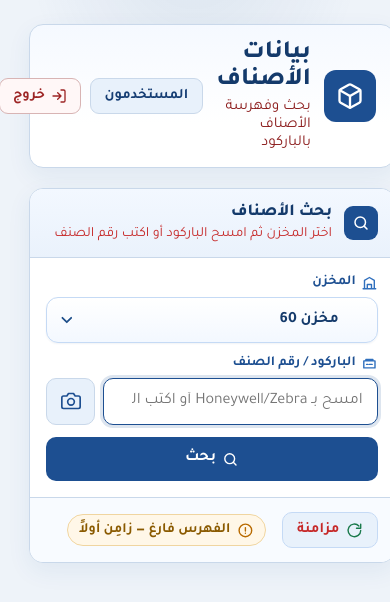
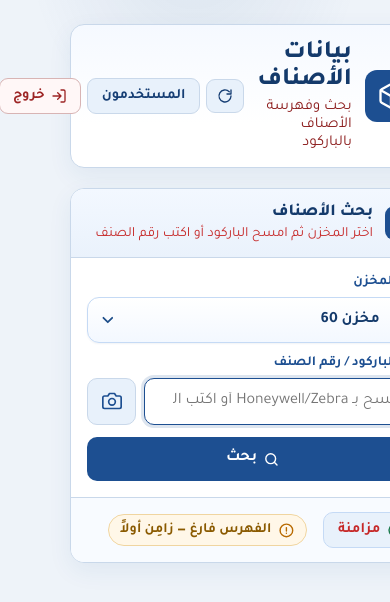
Before and after one commit to Haroon2030/item2026, a Django app: page / in a window 390 px wide; the page is wider, and only the part inside the window is pictured. Shown: the top 602 px of that part. Run offline with Django 5.2, Linux system fonts and the light colour scheme; the visitor is signed in with stand-in values (Sample User, id 1); data that the repository does not hold is empty.

Commit message:
feat(ui): add mobile-friendly refresh button in top bar
Co-authored-by: Cursor <cursoragent@cursor.com>

```diff
--- a/static/css/style.css
+++ b/static/css/style.css
@@ -85,6 +85,36 @@ body {
 
 .logout-form { margin: 0; }
 
+.btn-refresh {
+  display: inline-flex;
+  align-items: center;
+  gap: 0.4rem;
+  padding: 0.55rem 0.8rem;
+  border: 1px solid var(--line);
+  border-radius: 9px;
+  background: var(--brand-soft);
+  color: var(--brand-dark);
+  font: 700 0.9rem var(--font);
+  cursor: pointer;
+}
+
+.btn-refresh:hover { background: #dceafb; }
+.btn-refresh:active { transform: scale(0.97); }
+.btn-refresh.is-spinning svg { animation: btn-refresh-spin 0.7s linear infinite; }
+.btn-refresh svg {
+  width: 1rem;
+  height: 1rem;
+  fill: none;
+  stroke: currentColor;
+  stroke-width: 2;
+  stroke-linecap: round;
+  stroke-linejoin: round;
+}
+
+@keyframes btn-refresh-spin {
+  to { transform: rotate(360deg); }
+}
+
 .btn-users {
   display: inline-flex;
   align-items: center;
@@ -1193,6 +1223,9 @@ body {
   }
   .warehouse-field { flex: 1 1 auto; }
   .btn-primary { width: 100%; }
+  .topbar-actions { gap: 0.4rem; }
+  .btn-refresh { padding: 0.5rem 0.6rem; }
+  .btn-refresh-text { display: none; }
   .match-top,
   .match-head { flex-direction: column; }
   .match-card-simple {
--- a/static/js/sync-progress.js
+++ b/static/js/sync-progress.js
@@ -1,3 +1,16 @@
+(function () {
+  "use strict";
+
+  var refreshBtn = document.getElementById("btn-refresh");
+  if (refreshBtn) {
+    refreshBtn.addEventListener("click", function () {
+      refreshBtn.classList.add("is-spinning");
+      refreshBtn.disabled = true;
+      window.location.reload();
+    });
+  }
+})();
+
 (function () {
   "use strict";
 
--- a/templates/base.html
+++ b/templates/base.html
@@ -27,6 +27,13 @@
         </div>
         {% if request.user.is_authenticated %}
           <div class="topbar-actions">
+            <button type="button" class="btn-refresh" id="btn-refresh" title="تحديث الصفحة" aria-label="تحديث الصفحة">
+              <svg viewBox="0 0 24 24" aria-hidden="true">
+                <path d="M21 12a9 9 0 1 1-2.6-6.4"/>
+                <path d="M21 3v6h-6"/>
+              </svg>
+              <span class="btn-refresh-text">تحديث</span>
+            </button>
             {% if request.user.is_staff %}
               <a class="btn-users" href="{% url 'user_list' %}" title="إدارة المستخدمين">المستخدمون</a>
             {% endif %}
```
